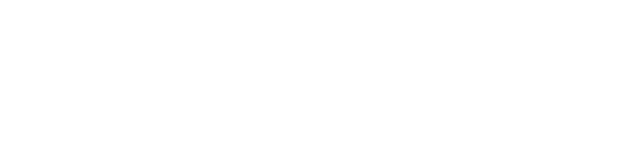
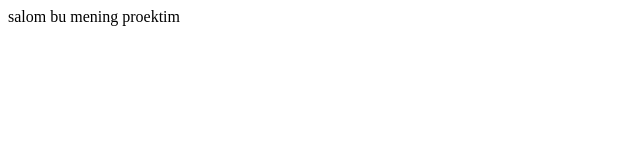
Before and after one commit to fayzullaevumid/desktop, a plain HTML site: page index.html in a window 1280 px wide. Shown: the whole page, without its empty margins (0-640 px from the left). Drawn offline with Linux system fonts and the light colour scheme.

Commit message:
tekst qoshdim

```diff
--- a/index.html
+++ b/index.html
@@ -6,6 +6,6 @@
     <title>Document</title>
 </head>
 <body>
-
+    salom bu mening proektim
 </body>
 </html>
```
